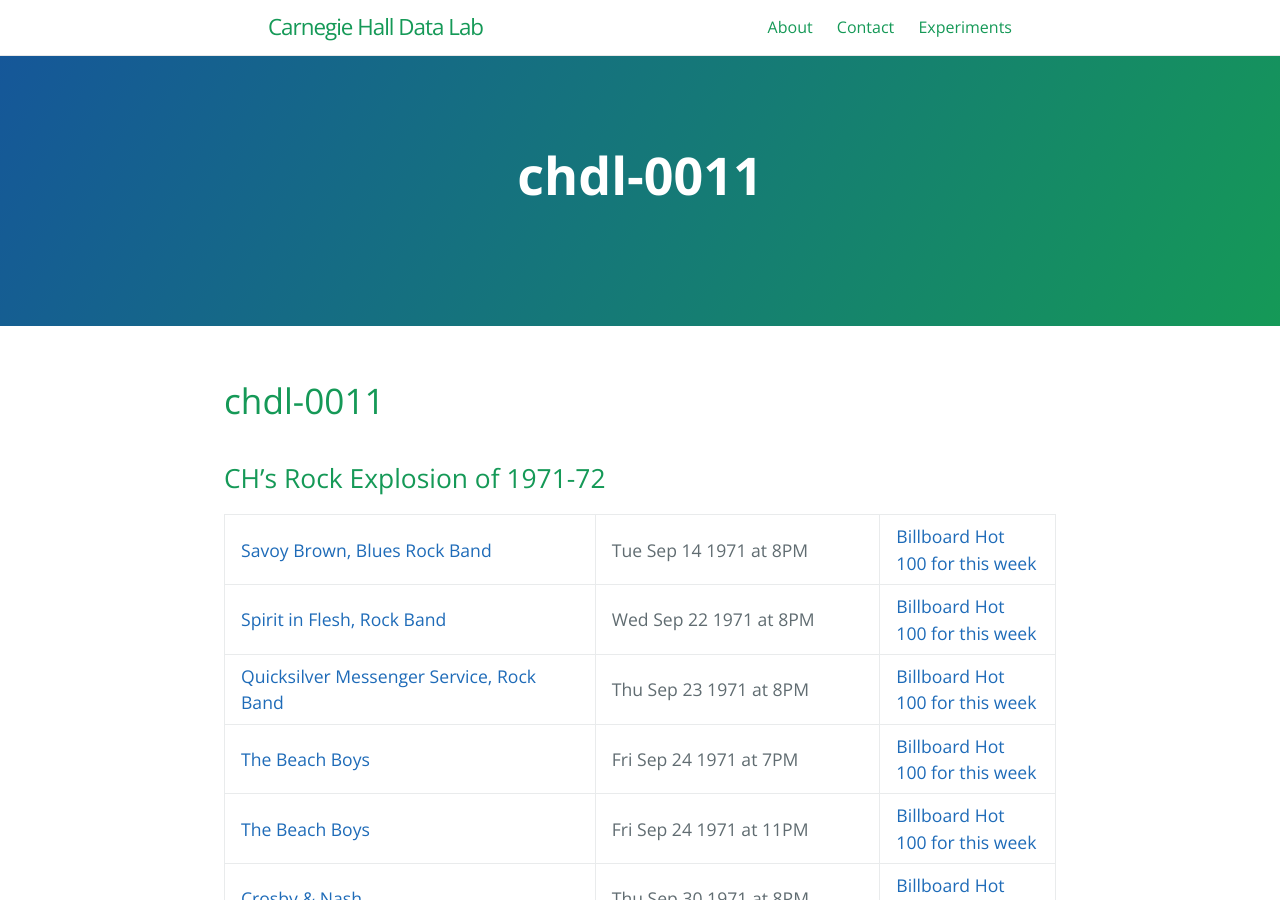
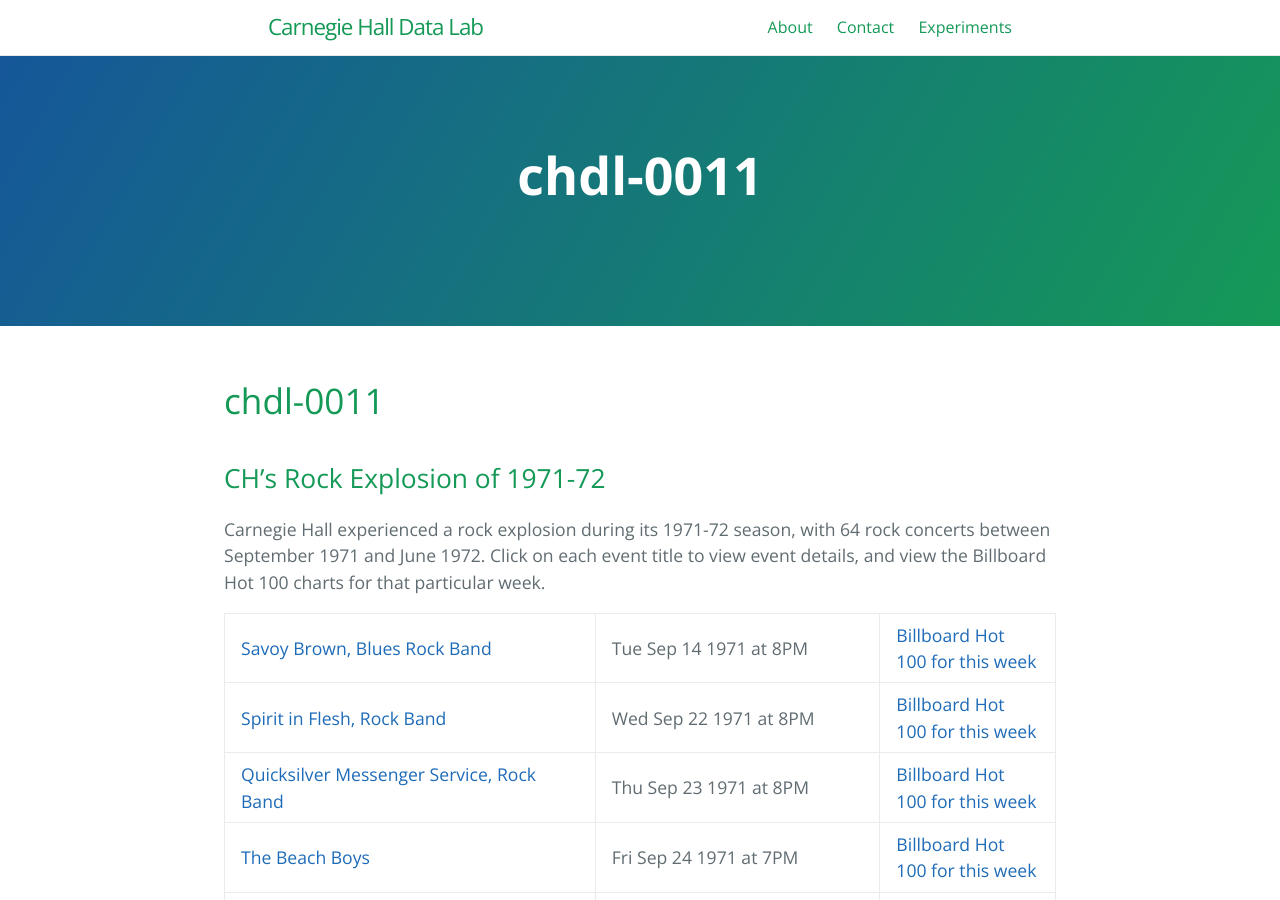
Before and after one commit to CarnegieHall/datalab, a Jekyll site: the page built from experiments/chdl-0011.md, in a window 1280 px wide and 900 px high. Built offline with Jekyll 4.4.1, drawn with Linux system fonts in a browser that asks for light colours; our own code applies the rules of GitHub Pages for plain Markdown files.

Commit message:
Add introductory note

```diff
--- a/experiments/chdl-0011.md
+++ b/experiments/chdl-0011.md
@@ -1,6 +1,8 @@
 # chdl-0011
 
 ## CH's Rock Explosion of 1971-72
+
+Carnegie Hall experienced a rock explosion during its 1971-72 season, with 64 rock concerts between September 1971 and June 1972. Click on each event title to view event details, and view the Billboard Hot 100 charts for that particular week.
 
 |:---|:---|:---|:---|
 |<a  href="https://www.carnegiehall.org/About/History/Performance-History-Search?q=&dex=prod_PHS&event=18896" target="_blank">Savoy Brown, Blues Rock Band</a>|Tue Sep 14 1971 at 8PM|<a  href="https://www.billboard.com/charts/hot-100/1971-09-18" target="_blank">Billboard Hot 100 for this week</a>|
```
